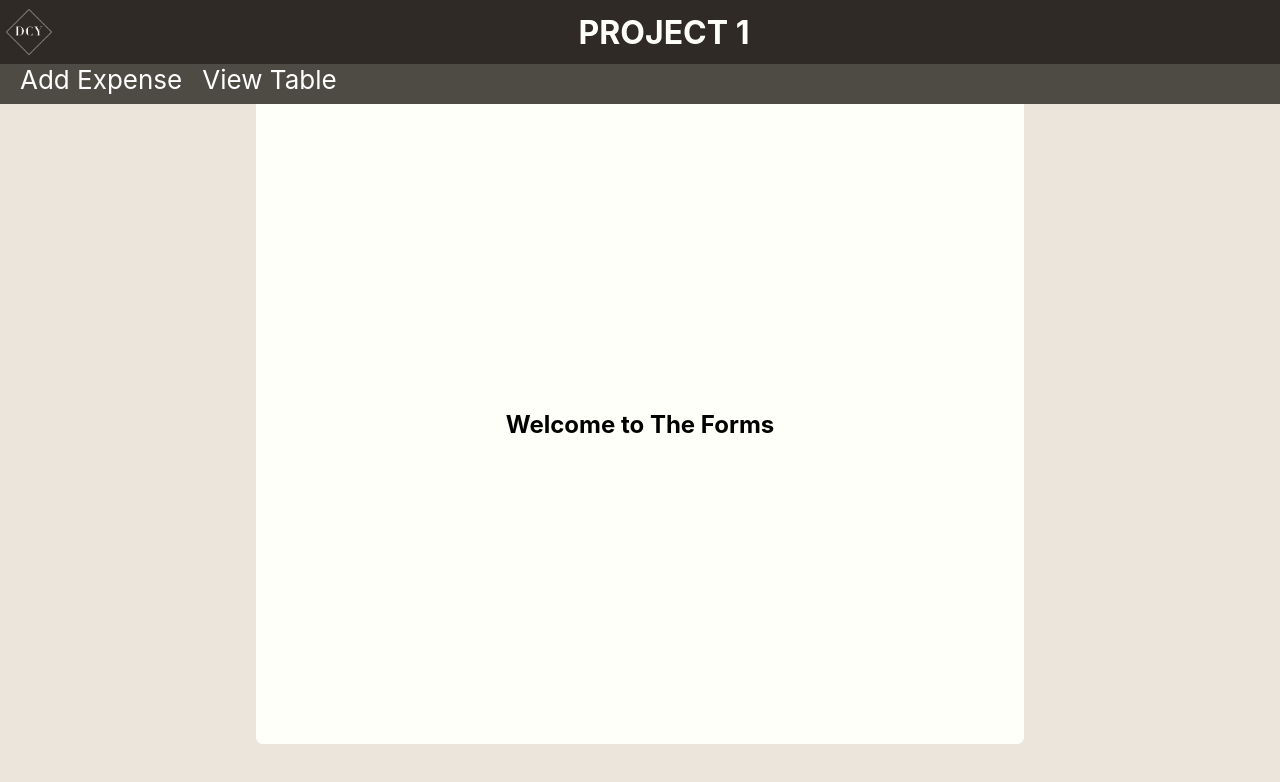
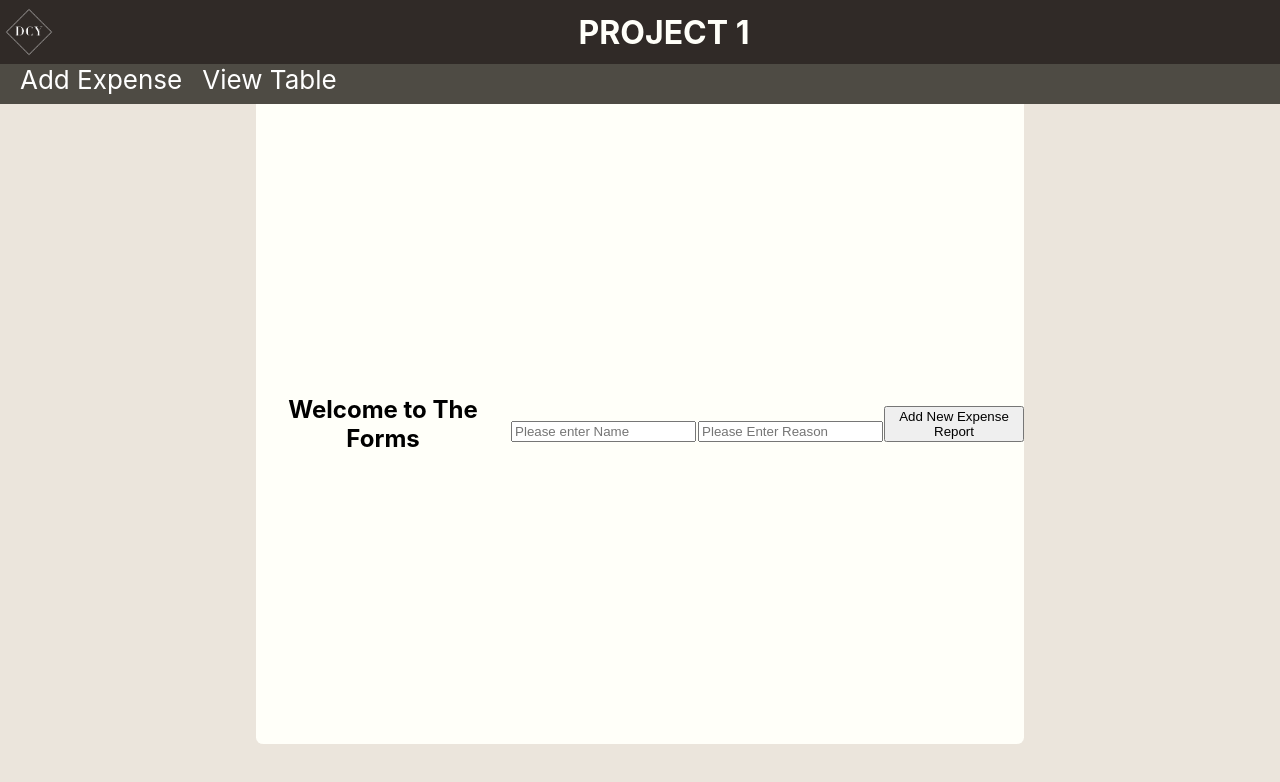
Before and after one commit to davidcyoungblood/pj1, a React (Create React App) app in the folder npmpj1/: page /expense in a window 1280 px wide. Shown: the top 782 px of the page. Built offline with nearby package versions, Linux system fonts and the light colour scheme; no server answers.

Commit message:
Working website to Database
database and website are connected need to figure out how to make ordered

```diff
--- a/npmpj1/src/components/expenses/ExpenseForm.jsx
+++ b/npmpj1/src/components/expenses/ExpenseForm.jsx
@@ -1,13 +1,41 @@
-<form>
+import { useState, useEffect, useRef, useContext } from "react";
+import axios from "axios";
+import { Expenses } from "./Expenses";
+
+export const ExpenseForm = () => {
+  const [exps, setExps] = useState([]);
+  const [name, setName] = useState("");
+  const reasonRef = useRef(); // Creates a reference object
+  //const statusRef = useRef();
+
+  useEffect(() => {
+    axios.get(`http://localhost:8080/pj1/api`).then((res) => setExps(res.data)); // sets my devs state to be that array of devs
+  }, []); // Be sure this is an empty array
+
+  const handleSubmit = async (event) => {
+    try {
+      event.preventDefault(); // Prevent the default HTML form submission (AKA Reload the page)
+      // 1. Extract the data
+      // 2. Send out a POST request
+      // 3. When you receive the newly created dev id, add it to the dev array
+      const { data } = await axios.post("http://localhost:8080/pj1/api", {
+        name, // implied that it's name: name
+        // Think of titleRef.current as <input />
+        reason: reasonRef.current.value,
+        //salary: statusRef.current.value,
+      });
+      console.log(data);
+      setExps([...exps, data]);
+      setName("");
+      reasonRef.current.value = null;
+      //statusRef.current.value = "";
+    } catch (err) {
+      console.error(err);
+    }
+  };
+  return (
+    <form onSubmit={handleSubmit}>
       <tr>
-    {/* In React, we should NOT use document.getElementById to access
-    a DOM element.
-
-    Doing so, bypasses React and all of its optimaztions, instead, we should
-    this React's way
-*/}
-
-    {/* This is a "controlled component". React is in charge of it */}
         <td>
           <input
             name="name"
@@ -16,16 +44,15 @@
             placeholder="Please enter Name"
           />
         </td>
-
-    {/* This is an "uncontrolled component". React doesn't manage it, it just uses
-    the native DOM to manage state */}
-    {/* When input updates, my ref will also update since it "points" to that input */}
         <td>
-      <input name="title" ref={titleRef} placeholder="Please enter Title" />
+          <input
+            name="reason"
+            ref={reasonRef}
+            placeholder="Please Enter Reason"
+          />
         </td>
-    <td>
-      <input name="salary" ref={salaryRef} placeholder="Please enter Salary" />
-    </td>
-    <button>Create new Developer!</button>
+        <button>Add New Expense Report</button>
       </tr>
-</form>;
+    </form>
+  );
+};
--- a/npmpj1/src/components/expenses/ExpenseList.jsx
+++ b/npmpj1/src/components/expenses/ExpenseList.jsx
@@ -4,40 +4,15 @@ import {  Expenses } from './Expenses';
 
 export const ExpenseList = () => {
     const [exps, setExps] = useState([]);
-    const [name, setName] = useState('');
-    const reasonRef = useRef();
-    const statusRef = useRef();
 
     useEffect(() => {
         axios.get(`http://localhost:8080/pj1/api`)
             .then(res => setExps(res.data)); // sets my devs state to be that array of devs
     }, []); // Be sure this is an empty array
 
-    const handleSubmit = async (event) => {
-        try {
-            event.preventDefault(); // Prevent the default HTML form submission (AKA Reload the page)
-            // 1. Extract the data
-            // 2. Send out a POST request
-            // 3. When you receive the newly created dev id, add it to the dev array
-            const { data } = await axios.post('http://localhost:8080/pj1/api',
-                {
-                    name,
-                    reason: reasonRef.current.value,
-                    status: statusRef.current.value
-                }
-            );
-            console.log(data);
-            setExps([...exps, data]);
-            setName('');
-            reasonRef.current.value = null;
-            statusRef.current.value = '';
-        } catch (err) {
-            console.error(err);
-        }
-    }
+
 
     return (
-        <form onSubmit={handleSubmit}>
             <table>
                 <thead>
                     <tr>
@@ -50,12 +25,10 @@ export const ExpenseList = () => {
                     {exps.map((exp) => {
 
                         return (
-
                             <Expenses key={exp.id} exp={exp} expenses={exps} setExps={setExps} />
                         );
                     })}
                 </tbody>
             </table>
-        </form>
     );
 }
--- a/npmpj1/src/components/expenses/index.js
+++ b/npmpj1/src/components/expenses/index.js
@@ -1,2 +1,3 @@
 export * from './ExpenseList';
 export * from './Expenses';
+export * from './ExpenseForm';
--- a/npmpj1/src/pages/Forms.jsx
+++ b/npmpj1/src/pages/Forms.jsx
@@ -1,5 +1,4 @@
-
-
+import { ExpenseForm } from "../components/expenses";
 
 export const Forms = () => {
 
@@ -8,7 +7,7 @@ export const Forms = () => {
         <>
           <div className="App-mainContent">
             <h2>Welcome to The Forms</h2>
-
+            <ExpenseForm/>
           </div>
 
             {/* Calling our ClassComponent this way will auto call render() on our behalf */}
--- a/npmpj1/src/pages/Home.jsx
+++ b/npmpj1/src/pages/Home.jsx
@@ -10,11 +10,6 @@ export const Home = () => {
 
           </div>
 
-            {/* Calling our ClassComponent this way will auto call render() on our behalf */}
-            {/* If shouldRender is true, render ClassComponent. If false, return false. False does NOT render */}
-            {/* This is known as "conditional rendering" */}
-
-            {/* <ClassComponent /> */}
         </>
 
     );
```
Also changed, not shown: 1 other file (tests, documents, lock files or other folders). Lines whose indentation alone changed are shown as unchanged.
